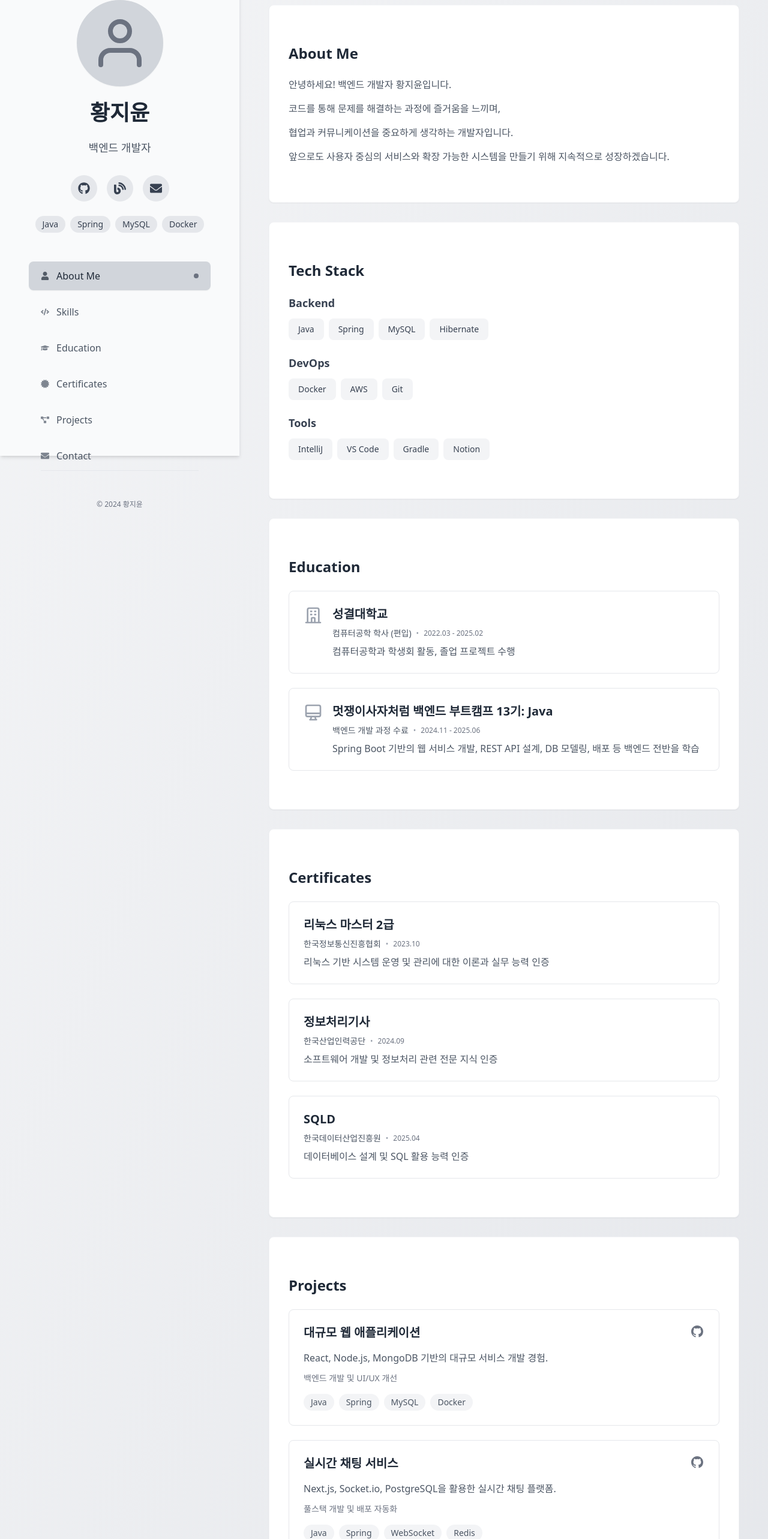
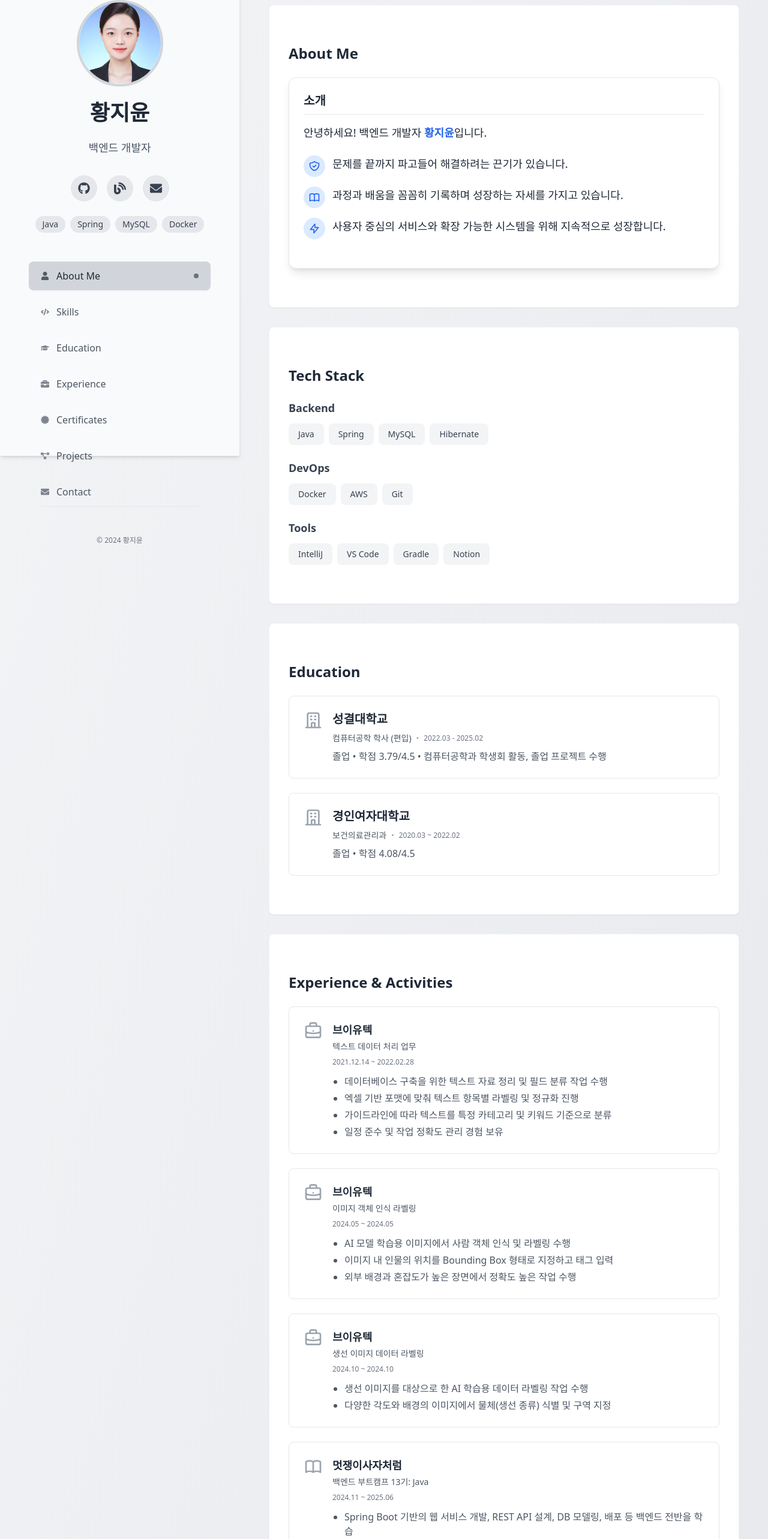
Before and after one commit to jiyuuuuun/Portfolio, a Next.js app: page / in a window 1280 px wide. Shown: the part 40-2606 px from the top of the page at 60% size. Built offline with nearby package versions, Linux system fonts and the light colour scheme.

Commit message:
프로필 사진 변경 등등

```diff
--- a/src/app/page.tsx
+++ b/src/app/page.tsx
@@ -5,6 +5,7 @@ import About from '@/components/About'
 import Projects from '@/components/Projects'
 import Skills from '@/components/Skills'
 import Education from '@/components/Education'
+import Experience from '@/components/Experience'
 import Certificates from '@/components/Certificates'
 import Contact from '@/components/Contact'
 import HeroSide from '@/components/HeroSide'
@@ -55,6 +56,9 @@ export default function Home() {
           <section id="education" className="bg-white rounded-lg shadow-sm p-8 transition-all duration-300 hover:shadow-md border border-gray-100">
             <Education />
           </section>
+          <section id="experience" className="bg-white rounded-lg shadow-sm p-8 transition-all duration-300 hover:shadow-md border border-gray-100">
+            <Experience />
+          </section>
           <section id="certificates" className="bg-white rounded-lg shadow-sm p-8 transition-all duration-300 hover:shadow-md border border-gray-100">
             <Certificates />
           </section>
--- a/src/components/About.tsx
+++ b/src/components/About.tsx
@@ -3,11 +3,41 @@ export default function About() {
     <section id="about" className="py-8">
       <div className="max-w-3xl mx-auto">
         <h2 className="text-2xl font-bold mb-6 text-gray-800">About Me</h2>
-        <div className="space-y-4 text-gray-600">
-          <p className="font-medium">안녕하세요! 백엔드 개발자 황지윤입니다.</p>
-          <p>코드를 통해 문제를 해결하는 과정에 즐거움을 느끼며, </p>
-          <p>협업과 커뮤니케이션을 중요하게 생각하는 개발자입니다.</p>
-          <p>앞으로도 사용자 중심의 서비스와 확장 가능한 시스템을 만들기 위해 지속적으로 성장하겠습니다.</p>
+
+        <div className="bg-white p-6 rounded-xl shadow-lg border border-gray-200 hover:shadow-xl transition-all duration-300">
+          <h3 className="text-xl font-bold text-gray-800 mb-4 border-b pb-2 border-gray-200">소개</h3>
+          <p className="text-lg font-medium text-gray-800 mb-6">
+            안녕하세요! 백엔드 개발자 <span className="text-blue-600 font-bold">황지윤</span>입니다.
+          </p>
+
+          <div className="space-y-4 mb-6">
+            <div className="flex items-start">
+              <div className="bg-blue-100 p-2 rounded-full mr-3">
+                <svg className="w-5 h-5 text-blue-600" fill="none" viewBox="0 0 24 24" stroke="currentColor">
+                  <path strokeLinecap="round" strokeLinejoin="round" strokeWidth={2} d="M9 12l2 2 4-4m5.618-4.016A11.955 11.955 0 0112 2.944a11.955 11.955 0 01-8.618 3.04A12.02 12.02 0 003 9c0 5.591 3.824 10.29 9 11.622 5.176-1.332 9-6.03 9-11.622 0-1.042-.133-2.052-.382-3.016z" />
+                </svg>
+              </div>
+              <p className="text-lg text-gray-800">문제를 끝까지 파고들어 <span className="font-medium">해결하려는 끈기</span>가 있습니다.</p>
+            </div>
+
+            <div className="flex items-start">
+              <div className="bg-blue-100 p-2 rounded-full mr-3">
+                <svg className="w-5 h-5 text-blue-600" fill="none" viewBox="0 0 24 24" stroke="currentColor">
+                  <path strokeLinecap="round" strokeLinejoin="round" strokeWidth={2} d="M12 6.253v13m0-13C10.832 5.477 9.246 5 7.5 5S4.168 5.477 3 6.253v13C4.168 18.477 5.754 18 7.5 18s3.332.477 4.5 1.253m0-13C13.168 5.477 14.754 5 16.5 5c1.747 0 3.332.477 4.5 1.253v13C19.832 18.477 18.247 18 16.5 18c-1.746 0-3.332.477-4.5 1.253" />
+                </svg>
+              </div>
+              <p className="text-lg text-gray-800">과정과 배움을 꼼꼼히 <span className="font-medium">기록하며 성장</span>하는 자세를 가지고 있습니다.</p>
+            </div>
+
+            <div className="flex items-start">
+              <div className="bg-blue-100 p-2 rounded-full mr-3">
+                <svg className="w-5 h-5 text-blue-600" fill="none" viewBox="0 0 24 24" stroke="currentColor">
+                  <path strokeLinecap="round" strokeLinejoin="round" strokeWidth={2} d="M13 10V3L4 14h7v7l9-11h-7z" />
+                </svg>
+              </div>
+              <p className="text-lg text-gray-800">사용자 중심의 서비스와 <span className="font-medium">확장 가능한 시스템</span>을 위해 지속적으로 성장합니다.</p>
+            </div>
+          </div>
         </div>
       </div>
     </section>
--- a/src/components/Education.tsx
+++ b/src/components/Education.tsx
@@ -4,7 +4,7 @@ export default function Education() {
       title: "성결대학교",
       degree: "컴퓨터공학 학사 (편입)",
       period: "2022.03 - 2025.02",
-      description: "컴퓨터공학과 학생회 활동, 졸업 프로젝트 수행",
+      description: "졸업 • 학점 3.79/4.5 • 컴퓨터공학과 학생회 활동, 졸업 프로젝트 수행",
       icon: (
         <svg className="w-8 h-8 text-gray-400" fill="none" viewBox="0 0 24 24" stroke="currentColor">
           <path strokeLinecap="round" strokeLinejoin="round" strokeWidth={2} d="M19 21V5a2 2 0 00-2-2H7a2 2 0 00-2 2v16m14 0h2m-2 0h-5m-9 0H3m2 0h5M9 7h1m-1 4h1m4-4h1m-1 4h1m-5 10v-5a1 1 0 011-1h2a1 1 0 011 1v5m-4 0h4" />
@@ -12,13 +12,13 @@ export default function Education() {
       )
     },
     {
-      title: "멋쟁이사자처럼 백엔드 부트캠프 13기: Java",
-      degree: "백엔드 개발 과정 수료",
-      period: "2024.11 - 2025.06",
-      description: "Spring Boot 기반의 웹 서비스 개발, REST API 설계, DB 모델링, 배포 등 백엔드 전반을 학습",
+      title: "경인여자대학교",
+      degree: "보건의료관리과",
+      period: "2020.03 ~ 2022.02",
+      description: "졸업 • 학점 4.08/4.5",
       icon: (
         <svg className="w-8 h-8 text-gray-400" fill="none" viewBox="0 0 24 24" stroke="currentColor">
-          <path strokeLinecap="round" strokeLinejoin="round" strokeWidth={2} d="M9.75 17L9 20l-1 1h8l-1-1-.75-3M3 13h18M5 17h14a2 2 0 002-2V5a2 2 0 00-2-2H5a2 2 0 00-2 2v10a2 2 0 002 2z" />
+          <path strokeLinecap="round" strokeLinejoin="round" strokeWidth={2} d="M19 21V5a2 2 0 00-2-2H7a2 2 0 00-2 2v16m14 0h2m-2 0h-5m-9 0H3m2 0h5M9 7h1m-1 4h1m4-4h1m-1 4h1m-5 10v-5a1 1 0 011-1h2a1 1 0 011 1v5m-4 0h4" />
         </svg>
       )
     }
--- /dev/null
+++ b/src/components/Experience.tsx
@@ -0,0 +1,96 @@
+export default function Experience() {
+  const experiences = [
+    {
+      title: "브이유텍",
+      subtitle: "텍스트 데이터 처리 업무",
+      period: "2021.12.14 ~ 2022.02.28",
+      description: [
+        "데이터베이스 구축을 위한 텍스트 자료 정리 및 필드 분류 작업 수행",
+        "엑셀 기반 포맷에 맞춰 텍스트 항목별 라벨링 및 정규화 진행",
+        "가이드라인에 따라 텍스트를 특정 카테고리 및 키워드 기준으로 분류",
+        "일정 준수 및 작업 정확도 관리 경험 보유"
+      ],
+      icon: (
+        <svg className="w-8 h-8 text-gray-400" fill="none" viewBox="0 0 24 24" stroke="currentColor">
+          <path strokeLinecap="round" strokeLinejoin="round" strokeWidth={2} d="M21 13.255A23.931 23.931 0 0112 15c-3.183 0-6.22-.62-9-1.745M16 6V4a2 2 0 00-2-2h-4a2 2 0 00-2 2v2m4 6h.01M5 20h14a2 2 0 002-2V8a2 2 0 00-2-2H5a2 2 0 00-2 2v10a2 2 0 002 2z" />
+        </svg>
+      )
+    },
+    {
+      title: "브이유텍",
+      subtitle: "이미지 객체 인식 라벨링",
+      period: "2024.05 ~ 2024.05",
+      description: [
+        "AI 모델 학습용 이미지에서 사람 객체 인식 및 라벨링 수행",
+        "이미지 내 인물의 위치를 Bounding Box 형태로 지정하고 태그 입력",
+        "외부 배경과 혼잡도가 높은 장면에서 정확도 높은 작업 수행"
+      ],
+      icon: (
+        <svg className="w-8 h-8 text-gray-400" fill="none" viewBox="0 0 24 24" stroke="currentColor">
+          <path strokeLinecap="round" strokeLinejoin="round" strokeWidth={2} d="M21 13.255A23.931 23.931 0 0112 15c-3.183 0-6.22-.62-9-1.745M16 6V4a2 2 0 00-2-2h-4a2 2 0 00-2 2v2m4 6h.01M5 20h14a2 2 0 002-2V8a2 2 0 00-2-2H5a2 2 0 00-2 2v10a2 2 0 002 2z" />
+        </svg>
+      )
+    },
+    {
+      title: "브이유텍",
+      subtitle: "생선 이미지 데이터 라벨링",
+      period: "2024.10 ~ 2024.10",
+      description: [
+        "생선 이미지를 대상으로 한 AI 학습용 데이터 라벨링 작업 수행",
+        "다양한 각도와 배경의 이미지에서 물체(생선 종류) 식별 및 구역 지정"
+      ],
+      icon: (
+        <svg className="w-8 h-8 text-gray-400" fill="none" viewBox="0 0 24 24" stroke="currentColor">
+          <path strokeLinecap="round" strokeLinejoin="round" strokeWidth={2} d="M21 13.255A23.931 23.931 0 0112 15c-3.183 0-6.22-.62-9-1.745M16 6V4a2 2 0 00-2-2h-4a2 2 0 00-2 2v2m4 6h.01M5 20h14a2 2 0 002-2V8a2 2 0 00-2-2H5a2 2 0 00-2 2v10a2 2 0 002 2z" />
+        </svg>
+      )
+    },
+    {
+      title: "멋쟁이사자처럼",
+      subtitle: "백엔드 부트캠프 13기: Java",
+      period: "2024.11 ~ 2025.06",
+      description: [
+        "Spring Boot 기반의 웹 서비스 개발, REST API 설계, DB 모델링, 배포 등 백엔드 전반을 학습"
+      ],
+      icon: (
+        <svg className="w-8 h-8 text-gray-400" fill="none" viewBox="0 0 24 24" stroke="currentColor">
+          <path strokeLinecap="round" strokeLinejoin="round" strokeWidth={2} d="M12 6.253v13m0-13C10.832 5.477 9.246 5 7.5 5S4.168 5.477 3 6.253v13C4.168 18.477 5.754 18 7.5 18s3.332.477 4.5 1.253m0-13C13.168 5.477 14.754 5 16.5 5c1.747 0 3.332.477 4.5 1.253v13C19.832 18.477 18.247 18 16.5 18c-1.746 0-3.332.477-4.5 1.253" />
+        </svg>
+      )
+    }
+  ];
+
+  return (
+    <section id="experience" className="py-8">
+      <div className="max-w-3xl mx-auto">
+        <h2 className="text-2xl font-bold mb-6 text-gray-800">Experience & Activities</h2>
+        <div className="grid grid-cols-1 gap-6">
+          {experiences.map((exp, idx) => (
+            <div
+              key={idx}
+              className="bg-white border border-gray-200 rounded-lg p-6 transition-all duration-300 hover:shadow-md"
+            >
+              <div className="flex items-start gap-4">
+                <div className="flex-shrink-0">
+                  {exp.icon}
+                </div>
+                <div className="flex-grow">
+                  <h3 className="text-lg font-semibold text-gray-800 mb-1">{exp.title}</h3>
+                  <p className="text-sm text-gray-600 mb-2">{exp.subtitle}</p>
+                  <div className="flex flex-wrap gap-2 items-center mb-3">
+                    <span className="text-xs text-gray-500">{exp.period}</span>
+                  </div>
+                  <ul className="list-disc pl-5 text-base text-gray-600 space-y-1">
+                    {exp.description.map((item, i) => (
+                      <li key={i}>{item}</li>
+                    ))}
+                  </ul>
+                </div>
+              </div>
+            </div>
+          ))}
+        </div>
+      </div>
+    </section>
+  );
+}
--- a/src/components/HeroSide.tsx
+++ b/src/components/HeroSide.tsx
@@ -1,5 +1,6 @@
 import Link from 'next/link';
-import { FaUser, FaCode, FaGraduationCap, FaCertificate, FaProjectDiagram, FaEnvelope, FaGithub, FaBlog } from 'react-icons/fa';
+import Image from 'next/image';
+import { FaUser, FaCode, FaGraduationCap, FaCertificate, FaProjectDiagram, FaEnvelope, FaGithub, FaBlog, FaBriefcase } from 'react-icons/fa';
 
 type HeroSideProps = {
   activeSection: string;
@@ -10,6 +11,7 @@ export default function HeroSide({ activeSection }: HeroSideProps) {
     { id: "about", label: "About Me", icon: <FaUser /> },
     { id: "skills", label: "Skills", icon: <FaCode /> },
     { id: "education", label: "Education", icon: <FaGraduationCap /> },
+    { id: "experience", label: "Experience", icon: <FaBriefcase /> },
     { id: "certificates", label: "Certificates", icon: <FaCertificate /> },
     { id: "projects", label: "Projects", icon: <FaProjectDiagram /> },
     { id: "contact", label: "Contact", icon: <FaEnvelope /> }
@@ -24,11 +26,15 @@ export default function HeroSide({ activeSection }: HeroSideProps) {
   return (
     <div className="flex flex-col h-full">
       <div className="flex flex-col items-center text-center gap-6">
-        <div className="w-36 h-36 rounded-full border-4 border-gray-300 shadow-sm bg-gray-300 flex items-center justify-center overflow-hidden">
-          <svg className="w-24 h-24 text-gray-500" viewBox="0 0 24 24" fill="none" xmlns="http://www.w3.org/2000/svg">
-            <path d="M20 21V19C20 17.9391 19.5786 16.9217 18.8284 16.1716C18.0783 15.4214 17.0609 15 16 15H8C6.93913 15 5.92172 15.4214 5.17157 16.1716C4.42143 16.9217 4 17.9391 4 19V21" stroke="currentColor" strokeWidth="2" strokeLinecap="round" strokeLinejoin="round"/>
-            <path d="M12 11C14.2091 11 16 9.20914 16 7C16 4.79086 14.2091 3 12 3C9.79086 3 8 4.79086 8 7C8 9.20914 9.79086 11 12 11Z" stroke="currentColor" strokeWidth="2" strokeLinecap="round" strokeLinejoin="round"/>
-          </svg>
+        <div className="w-36 h-36 rounded-full border-4 border-gray-300 shadow-sm overflow-hidden">
+          <Image
+            src="/images/profile.jpg"
+            alt="황지윤 프로필 사진"
+            width={144}
+            height={144}
+            className="object-cover w-full h-full"
+            priority
+          />
         </div>
         <h1 className="text-4xl font-bold text-gray-800">황지윤</h1>
         <p className="text-lg text-gray-600">백엔드 개발자</p>
```
Also changed, not shown: public/images/profile.jpg (added).
